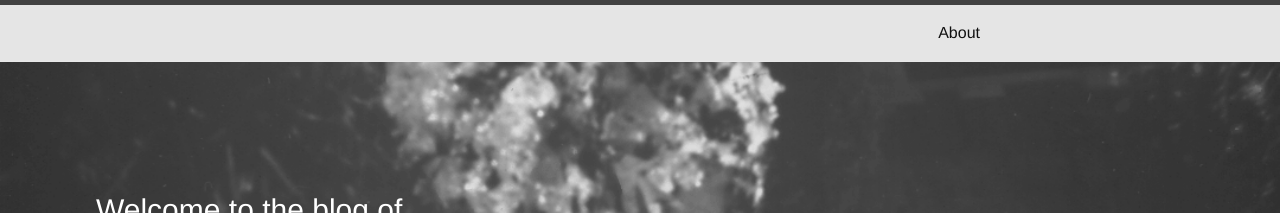
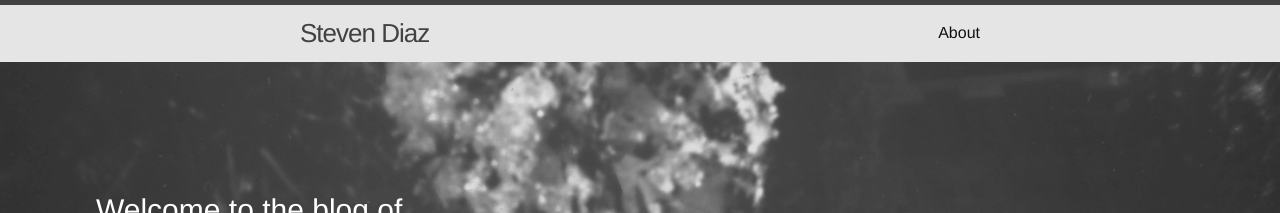
Before and after one commit to stevendiaz/stevendiaz.github.io, a Jekyll site: the page built from index.html, in a window 1280 px wide. Shown: the top 213 px of the page. Built offline with Jekyll 4.4.1, drawn with Linux system fonts in a browser that asks for light colours.

Commit message:
Update _config.yml

```diff
--- a/_config.yml
+++ b/_config.yml
@@ -6,7 +6,7 @@
 # 'jekyll serve'. If you change this file, please restart the server process.
 
 # Site settings
-#
+title: Steven Diaz
 email: stevendiaz@utexas.edu
 description: > # this means to ignore newlines until "baseurl:"
   My projects live on my Github page. If you want to contact me,
```
